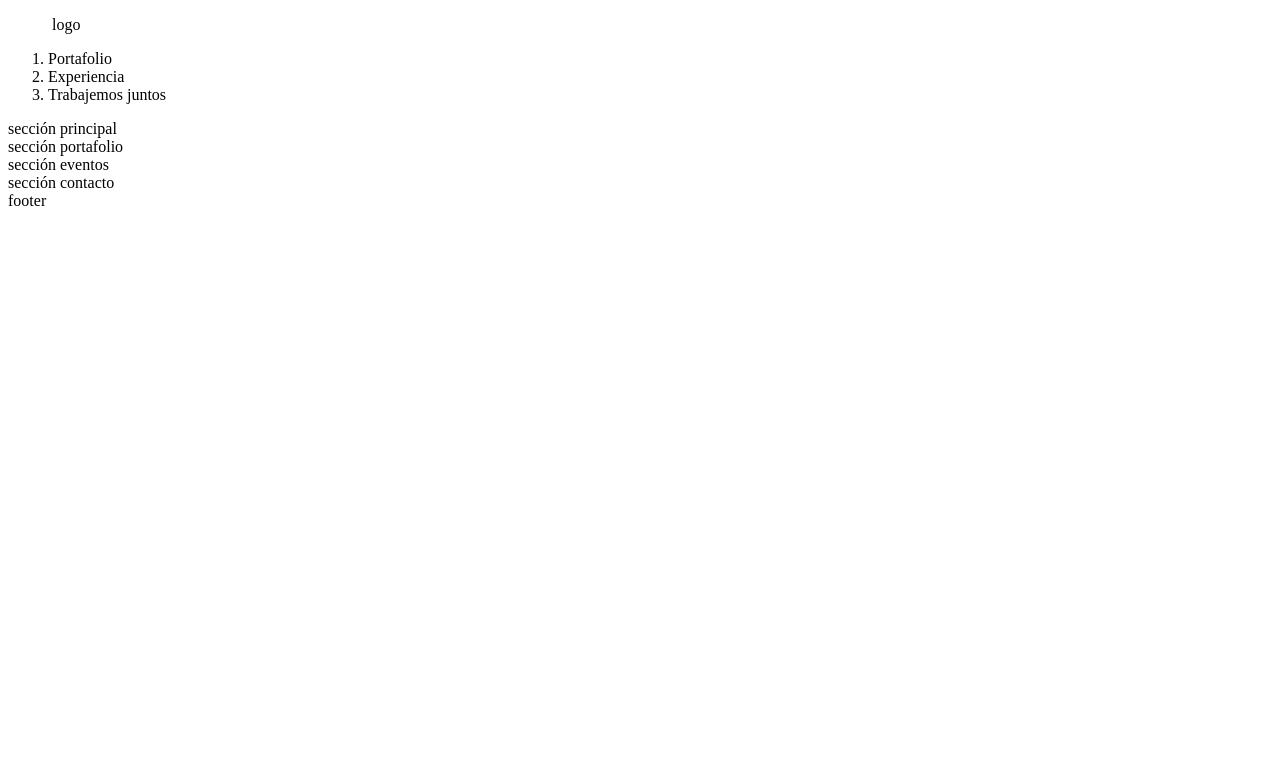
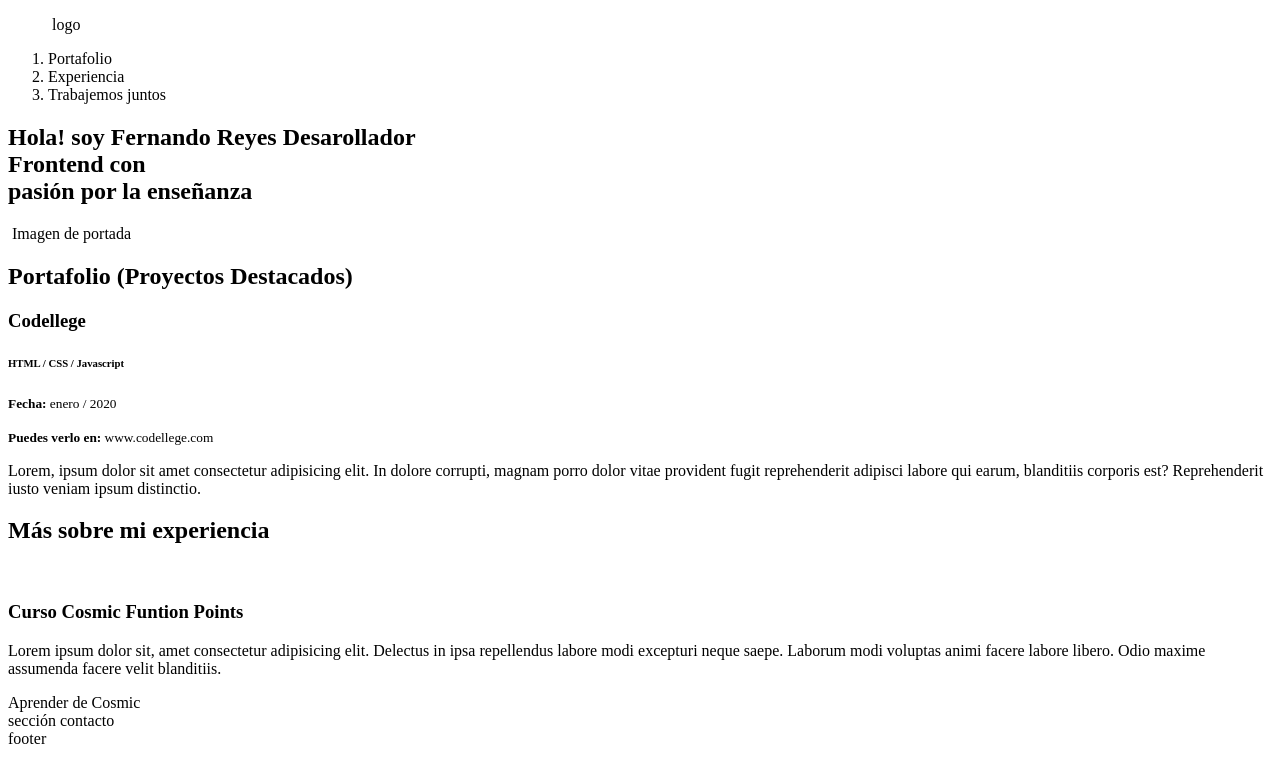
Before and after one commit to ferchoreya/Codellege, a plain HTML site: page index.html in a window 1280 px wide. Drawn offline with Linux system fonts and the light colour scheme.

Commit message:
Se agrega la estructura basica del sitio

```diff
--- a/index.html
+++ b/index.html
@@ -24,9 +24,31 @@
         </nav>
       </div>
     </header>
-    <section>sección principal</section>
-    <section>sección portafolio</section>
-    <section>sección eventos</section>
+    <section>
+      <h1>Hola! soy <strong>Fernando Reyes</strong>  Desarollador <br/> <strong>Frontend</strong> con <br/> pasión por la <strong>enseñanza</strong> </h1>
+      <img> Imagen de portada
+    </section>
+    <section>
+      <h2>Portafolio (Proyectos Destacados)</h2>
+      <article>
+        <h3>Codellege</h3>
+        <h6>HTML / CSS / Javascript</h6>
+        <p><small><strong>Fecha:</strong> enero / 2020</small></p>
+        <p><small><strong>Puedes verlo en:</strong> www.codellege.com</small></p>
+        <p>Lorem, ipsum dolor sit amet consectetur adipisicing elit. In dolore corrupti, magnam porro dolor vitae provident fugit reprehenderit adipisci labore qui earum, blanditiis corporis est? Reprehenderit iusto veniam ipsum distinctio. </p>
+      </article>
+    </section>
+    <section>
+      <h2>Más sobre mi experiencia</h2>
+      <article>
+        <figure>
+          <img/>
+        </figure>
+        <h3>Curso Cosmic Funtion Points</h3>
+        <p>Lorem ipsum dolor sit, amet consectetur adipisicing elit. Delectus in ipsa repellendus labore modi excepturi neque saepe. Laborum modi voluptas animi facere labore libero. Odio maxime assumenda facere velit blanditiis.</p>
+        <a>Aprender de Cosmic</a>
+      </article>
+    </section>
     <section>sección contacto</section>
     <footer>footer</footer>
   </body>
```
